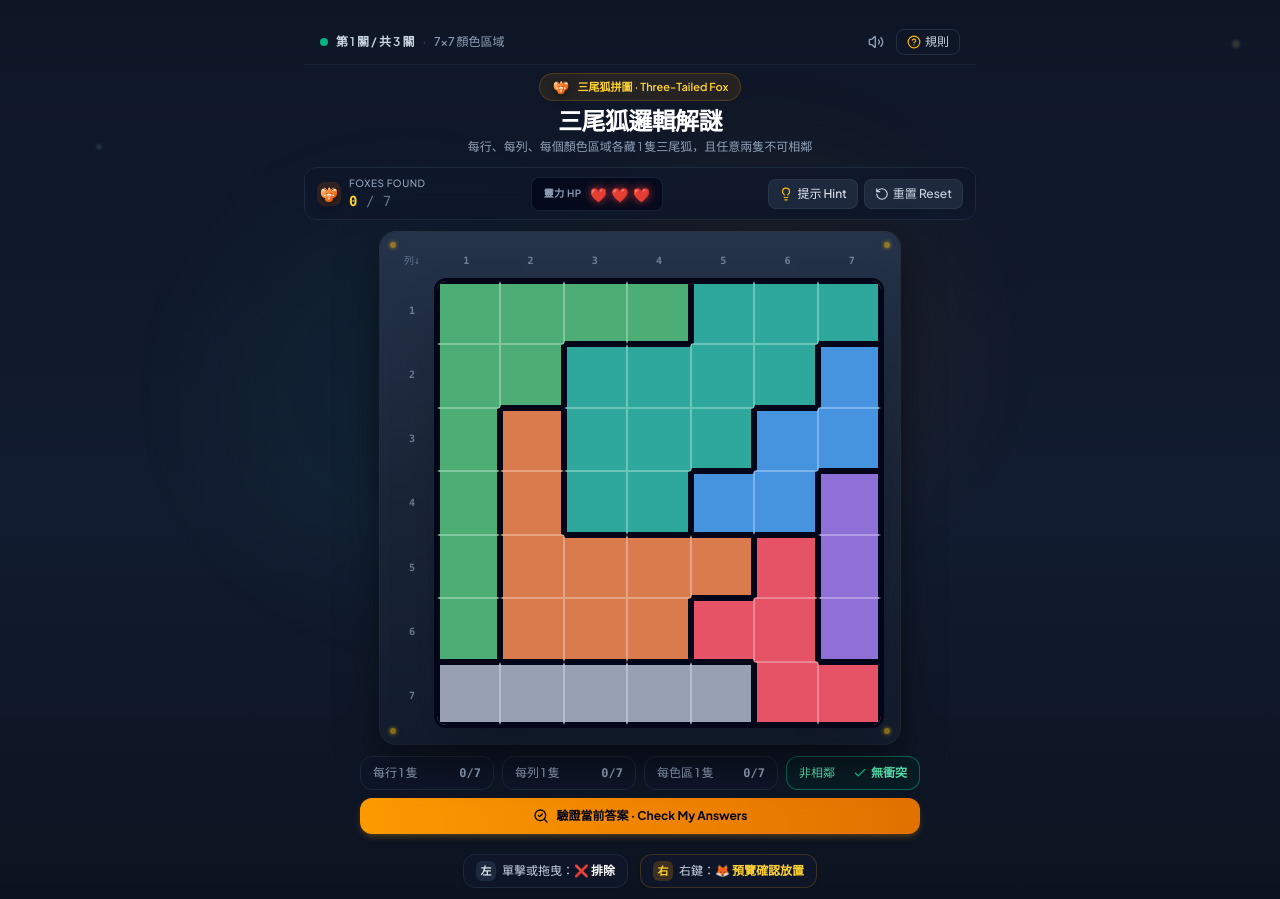
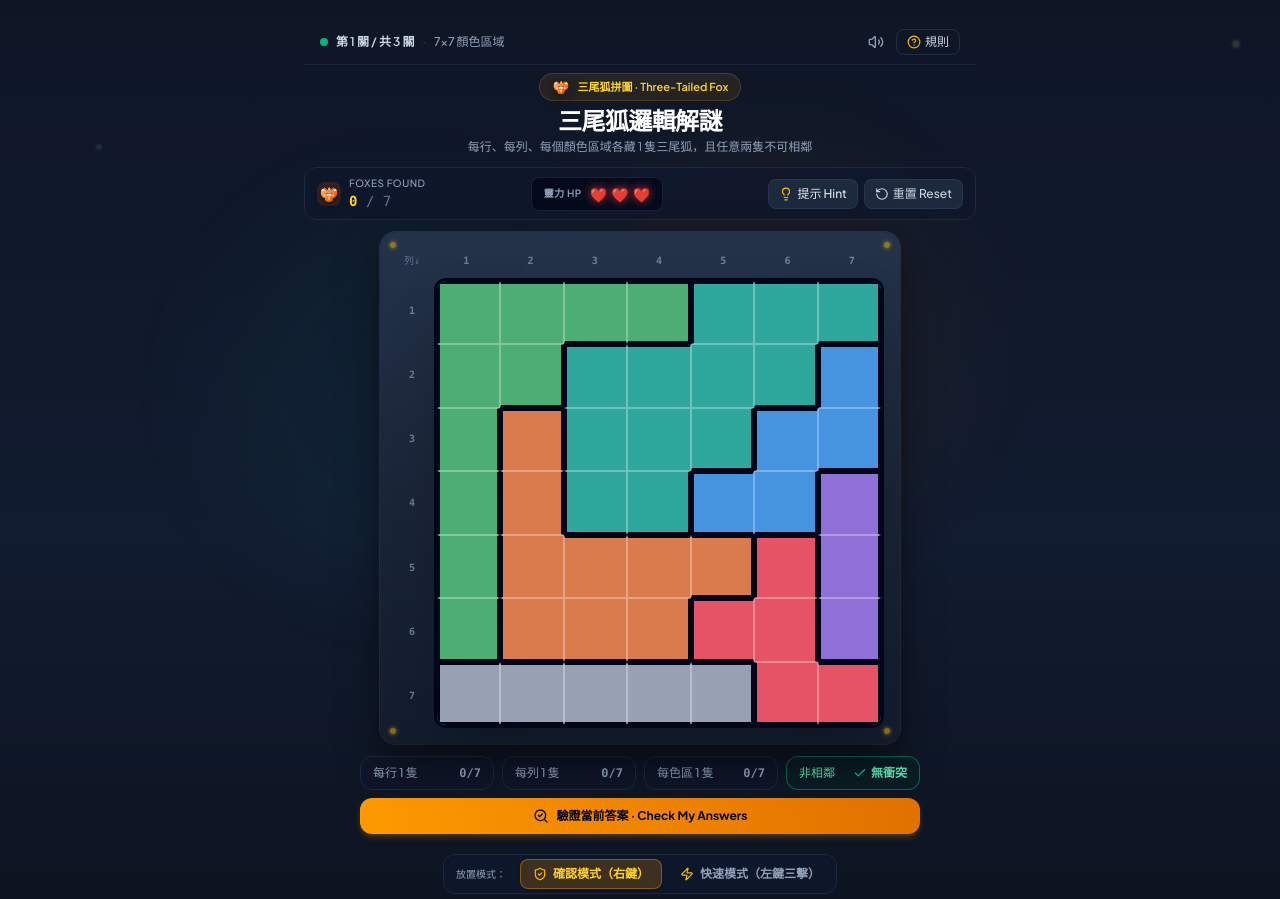
Before and after one commit to ochowei/monsterdoku, a React (Vite) app: page / in a window 1280 px wide. Shown: the top 899 px of the page. Built offline with nearby package versions, Linux system fonts and the light colour scheme.

Commit message:
feat: add configurable placement modes for foxes
Introduce quick and confirm placement modes, adding a mode switcher to the UI and a visual confirmation badge for locked-in foxes.

```diff
--- a/src/App.tsx
+++ b/src/App.tsx
@@ -3,7 +3,7 @@
  * SPDX-License-Identifier: Apache-2.0
  */
 
-import React, { useState, useEffect, useCallback, useMemo } from 'react';
+import React, { useState, useEffect, useCallback, useMemo, useRef } from 'react';
 import { PUZZLES } from './data/samplePuzzle';
 import { CellState, ConflictInfo } from './types/puzzle';
 import { computeConflicts, checkVictory, getHintAction, evaluateBoard } from './utils/puzzleValidation';
@@ -11,7 +11,7 @@ import { sounds } from './utils/audio';
 import { GameHeader } from './components/GameHeader';
 import { PuzzleBoard } from './components/PuzzleBoard';
 import { ColorStatusLegend } from './components/ColorStatusLegend';
-import { InteractionTools } from './components/InteractionTools';
+import { InteractionTools, PlacementMode } from './components/InteractionTools';
 import { ValidationStatusHUD } from './components/ValidationStatusHUD';
 import { HowToPlayModal } from './components/HowToPlayModal';
 import { VictoryOverlay } from './components/VictoryOverlay';
@@ -31,6 +31,20 @@ export default function App() {
   // Dragging state for left-click exclusion marking
   const [isDragging, setIsDragging] = useState(false);
   const [dragTargetState, setDragTargetState] = useState<CellState | null>(null);
+
+  // Placement mode: 'confirm' (Right-click modal) vs 'quick' (Left-click triple click)
+  const [placementMode, setPlacementMode] = useState<PlacementMode>('confirm');
+  const clickTrackerRef = useRef<{
+    row: number;
+    col: number;
+    count: number;
+    lastTime: number;
+  }>({
+    row: -1,
+    col: -1,
+    count: 0,
+    lastTime: 0,
+  });
 
   // Right-click pending placement (ghost fox + confirmation dialog)
   const [pendingPlacement, setPendingPlacement] = useState<{
@@ -106,7 +120,7 @@ export default function App() {
     return count;
   }, [gridState, size]);
 
-  // Left Mouse Down: single click or drag start to mark "排除" (❌)
+  // Left Mouse Down: single click or drag to mark "排除" (❌), or triple-click to fast-place in quick mode
   const handleCellMouseDown = useCallback(
     (e: React.MouseEvent, row: number, col: number) => {
       // Left click only (e.button === 0)
@@ -117,10 +131,76 @@ export default function App() {
         return;
       }
 
+      // Once correctly placed, Fox cells are locked and cannot be canceled (prevents misclicking)
+      if (gridState[row][col] === 'fox') {
+        return;
+      }
+
       setHintCell(null);
+
+      // Track clicks for Quick Mode triple-click
+      const now = Date.now();
+      const isSameCell =
+        clickTrackerRef.current.row === row &&
+        clickTrackerRef.current.col === col &&
+        now - clickTrackerRef.current.lastTime < 500;
+
+      const clickCount = isSameCell ? clickTrackerRef.current.count + 1 : 1;
+      clickTrackerRef.current = {
+        row,
+        col,
+        count: clickCount,
+        lastTime: now,
+      };
+
+      const isTripleClick = placementMode === 'quick' && (e.detail >= 3 || clickCount >= 3);
+
+      if (isTripleClick) {
+        // Reset click tracker so subsequent clicks start fresh
+        clickTrackerRef.current.count = 0;
+        setIsDragging(false);
+        setDragTargetState(null);
+
+        // Fast place Fox!
+        const isCorrect = puzzle.solution[row] === col;
+        if (!isCorrect) {
+          // Mistake! Deduct 1 HP
+          setLives((prevLives) => {
+            const nextLives = Math.max(0, prevLives - 1);
+            if (nextLives === 0) {
+              setTimeout(() => {
+                setIsGameOverOpen(true);
+                sounds.playGameOver();
+              }, 300);
+            }
+            return nextLives;
+          });
+
+          // Mark this cell as cross so player knows it's excluded
+          setGridState((prev) => {
+            const next = prev.map((r) => [...r]);
+            next[row][col] = 'cross';
+            return next;
+          });
+          sounds.playMistake();
+          setHintBanner(`⚠️ 快速放置錯誤！失去 1 滴血！該格已排除為 ❌。`);
+        } else {
+          // Correct!
+          setGridState((prev) => {
+            const next = prev.map((r) => [...r]);
+            next[row][col] = 'fox';
+            return next;
+          });
+          sounds.playFoxPlace();
+          setHintBanner(null);
+        }
+        return;
+      }
+
+      // Normal left click & drag start:
       const current = gridState[row][col];
       // If cell is already cross, toggle back to empty
-      // If empty or fox, mark as cross (排除)
+      // If empty, mark as cross (排除)
       const nextState: CellState = current === 'cross' ? 'empty' : 'cross';
 
       setDragTargetState(nextState);
@@ -138,7 +218,7 @@ export default function App() {
         sounds.playClear();
       }
     },
-    [gridState, lives]
+    [gridState, lives, placementMode, puzzle]
   );
 
   // Drag over other cells while left mouse button is pressed
@@ -149,7 +229,7 @@ export default function App() {
 
       setGridState((prev) => {
         // Protect already confirmed foxes from being accidentally overwritten when painting crosses
-        if (prev[row][col] === 'fox' && dragTargetState === 'cross') return prev;
+        if (prev[row][col] === 'fox') return prev;
         if (prev[row][col] === dragTargetState) return prev;
         const next = prev.map((r) => [...r]);
         next[row][col] = dragTargetState;
@@ -174,18 +254,12 @@ export default function App() {
         return;
       }
 
-      setHintCell(null);
-
-      // If already a fox, right clicking toggles it off
+      // Once correctly placed, Fox cells are locked and cannot be canceled
       if (gridState[row][col] === 'fox') {
-        setGridState((prev) => {
-          const next = prev.map((r) => [...r]);
-          next[row][col] = 'empty';
-          return next;
-        });
-        sounds.playClear();
         return;
       }
+
+      setHintCell(null);
 
       const rect = (e.currentTarget as HTMLElement).getBoundingClientRect();
       // Show virtual ghost preview and open confirmation dialog
@@ -345,6 +419,11 @@ export default function App() {
         <InteractionTools
           hintBanner={hintBanner}
           onClearHint={() => setHintBanner(null)}
+          placementMode={placementMode}
+          onChangePlacementMode={(mode) => {
+            setPlacementMode(mode);
+            sounds.playTap();
+          }}
         />
 
         {/* Color Status Legend */}
--- a/src/components/InteractionTools.tsx
+++ b/src/components/InteractionTools.tsx
@@ -1,13 +1,20 @@
 import React from 'react';
+import { ShieldCheck, Zap } from 'lucide-react';
+
+export type PlacementMode = 'confirm' | 'quick';
 
 interface InteractionToolsProps {
   hintBanner: string | null;
   onClearHint: () => void;
+  placementMode: PlacementMode;
+  onChangePlacementMode: (mode: PlacementMode) => void;
 }
 
 export const InteractionTools: React.FC<InteractionToolsProps> = ({
   hintBanner,
   onClearHint,
+  placementMode,
+  onChangePlacementMode,
 }) => {
   return (
     <div className="w-full max-w-lg mx-auto mt-2 px-2 flex flex-col items-center gap-2 select-none">
@@ -24,14 +31,56 @@ export const InteractionTools: React.FC<InteractionToolsProps> = ({
         </div>
       )}
 
-      {/* Clean Dual Mouse Controls Guide */}
+      {/* Mode Switcher Tabs */}
+      <div className="flex items-center gap-1.5 p-1 rounded-xl bg-slate-900/90 border border-slate-800 shadow-inner">
+        <span className="text-[10px] text-slate-400 font-medium px-2 hidden sm:inline">
+          放置模式：
+        </span>
+        <button
+          type="button"
+          onClick={() => onChangePlacementMode('confirm')}
+          className={`flex items-center gap-1.5 px-3 py-1.5 rounded-lg text-xs font-semibold transition-all cursor-pointer ${
+            placementMode === 'confirm'
+              ? 'bg-amber-500/20 text-amber-300 border border-amber-500/40 shadow-sm'
+              : 'text-slate-400 hover:text-slate-200 hover:bg-slate-800/50'
+          }`}
+          title="使用滑鼠右鍵開啟確認視窗安全放置"
+        >
+          <ShieldCheck className="w-3.5 h-3.5 text-amber-400" />
+          <span>確認模式（右鍵）</span>
+        </button>
+
+        <button
+          type="button"
+          onClick={() => onChangePlacementMode('quick')}
+          className={`flex items-center gap-1.5 px-3 py-1.5 rounded-lg text-xs font-semibold transition-all cursor-pointer ${
+            placementMode === 'quick'
+              ? 'bg-gradient-to-r from-amber-500 to-orange-500 text-slate-950 font-bold shadow-md shadow-amber-500/25'
+              : 'text-slate-400 hover:text-slate-200 hover:bg-slate-800/50'
+          }`}
+          title="使用滑鼠左鍵三連擊直接快速放置"
+        >
+          <Zap className={`w-3.5 h-3.5 ${placementMode === 'quick' ? 'text-slate-950 fill-current' : 'text-amber-400'}`} />
+          <span>快速模式（左鍵三擊）</span>
+        </button>
+      </div>
+
+      {/* Dynamic Controls Guide */}
       <div className="w-full flex items-center justify-center gap-2 sm:gap-3 text-[11px] sm:text-xs">
         <div className="flex items-center gap-1.5 px-3 py-1.5 rounded-xl bg-slate-900/80 border border-slate-800 text-slate-300 shadow-sm">
           <span className="w-5 h-5 rounded-md bg-slate-800 text-slate-200 flex items-center justify-center font-bold text-[11px]">
             左
           </span>
           <span>
-            單擊或拖曳：<strong className="text-white">❌ 排除</strong>
+            {placementMode === 'quick' ? (
+              <>
+                單擊/拖曳：<strong className="text-white">❌ 排除</strong> · 三擊：<strong className="text-amber-300">⚡ 快速放置</strong>
+              </>
+            ) : (
+              <>
+                單擊或拖曳：<strong className="text-white">❌ 排除</strong>
+              </>
+            )}
           </span>
         </div>
 
--- a/src/components/PuzzleCell.tsx
+++ b/src/components/PuzzleCell.tsx
@@ -41,8 +41,8 @@ export const PuzzleCell: React.FC<PuzzleCellProps> = ({
       }}
       className={`
         relative flex items-center justify-center aspect-square select-none outline-none
-        transition-colors duration-150 cursor-pointer
-        hover:brightness-110 focus-visible:ring-2 focus-visible:ring-amber-400 focus-visible:z-20
+        transition-colors duration-150 ${state === 'fox' ? 'cursor-default' : 'cursor-pointer hover:brightness-110'}
+        focus-visible:ring-2 focus-visible:ring-amber-400 focus-visible:z-20
         ${borderClasses}
         ${
           isConflicted
@@ -64,11 +64,18 @@ export const PuzzleCell: React.FC<PuzzleCellProps> = ({
       {/* State Display: Fox */}
       {state === 'fox' && (
         <div
-          className={`relative z-10 transform transition-transform duration-200 active:scale-95 ${
+          className={`relative z-10 transform transition-transform duration-200 ${
             isConflicted ? 'animate-[shake_0.4s_ease-in-out]' : ''
           }`}
         >
           <FoxIcon size={46} animated={false} />
+          {/* Confirmed check badge showing the fox is locked in */}
+          <span
+            className="absolute -bottom-1 -right-1 w-3.5 h-3.5 bg-emerald-500 rounded-full text-[9px] font-bold text-slate-950 flex items-center justify-center shadow-sm ring-1 ring-slate-900"
+            title="已確認正確鎖定"
+          >
+            ✓
+          </span>
           {isConflicted && (
             <span
               className="absolute -top-1 -right-1 w-3.5 h-3.5 bg-red-600 rounded-full text-[9px] font-bold text-white flex items-center justify-center shadow-sm"
```
